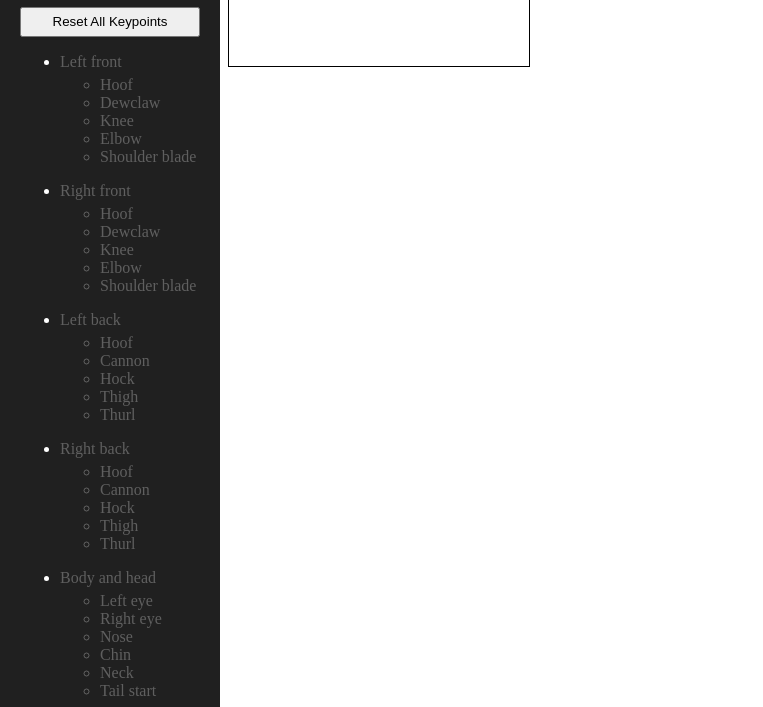
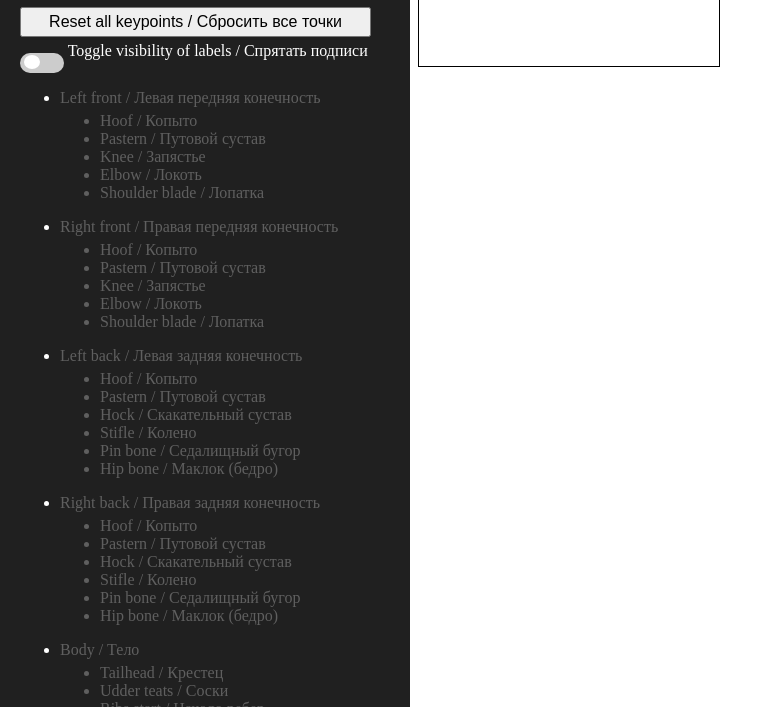
Before and after one commit to iegorval/keypointsLabellingTool, a plain HTML site: page index.html in a window 1280 px wide. Shown: the part 93-800 px from the top of the page, without its empty margins (0-763 px from the left). Drawn offline with Linux system fonts and the light colour scheme.

Commit message:
Added toggling of visibility for labels

```diff
--- a/css/styles.css
+++ b/css/styles.css
@@ -1,7 +1,7 @@
 /* The sidebar menu */
 .sidenav {
     height: 100%; /* Full-height: remove this if you want "auto" height */
-    width: 200px; /* Set the width of the sidebar */
+    width: 390px; /* Set the width of the sidebar */
     position: fixed; /* Fixed Sidebar (stay in place on scroll) */
     z-index: 1; /* Stay on top */
     top: 0; /* Stay at the top */
@@ -28,6 +28,7 @@
 
 .keypointsList {
     color: rgba(241, 241, 241, 0.3);
+    list-style: disc;
 }
 
 .categoryLabel {
@@ -45,7 +46,7 @@
 
 /* Style page content */
 .main {
-    margin-left: 210px; /* Same as the width of the sidebar */
+    margin-left: 400px; /* Same as the width of the sidebar */
     padding: 0px 10px;
 }
 
@@ -75,19 +76,26 @@ canvas{
 .canvasImage{
     z-index: 1;
     cursor: crosshair;
-    position: absolute;
+    position: relative;
     border: 1px solid black;
 }
 
 .keypointsContainer{
     z-index: 2;
     position: absolute;
+    top: 0px;
+    left: 0px;
+    width: 100%;
+    height: 100%;
     cursor: crosshair;
 }
 
 .keypointsButton{
     width: 90%;
     height: 30px;
+    font-size: 16px;
+    margin-bottom: 5px;
+    color: black;
 }
 
 .keypoint {
@@ -107,3 +115,66 @@ canvas{
     border: 1px solid black;
     color:rgb(32, 32, 32);
 }
+
+ /* The switch - the box around the slider */
+.switch {
+  position: relative;
+  display: inline-block;
+  width: 44px;
+  height: 20px;
+}
+
+/* Hide default HTML checkbox */
+.switch input {
+  opacity: 0;
+  width: 0;
+  height: 0;
+}
+
+/* The slider */
+.slider {
+  position: absolute;
+  cursor: pointer;
+  top: 0;
+  left: 0;
+  right: 0;
+  bottom: 0;
+  background-color: #ccc;
+  -webkit-transition: .4s;
+  transition: .4s;
+}
+
+.slider:before {
+  position: absolute;
+  content: "";
+  height: 14px;
+  width: 16px;
+  left: 4px;
+  bottom: 4px;
+  background-color: white;
+  -webkit-transition: .4s;
+  transition: .4s;
+}
+
+input:checked + .slider {
+  background-color: rgb(98, 98, 98);
+}
+
+input:focus + .slider {
+  box-shadow: 0 0 1px rgb(98, 98, 98);
+}
+
+input:checked + .slider:before {
+  -webkit-transform: translateX(20px);
+  -ms-transform: translateX(20px);
+  transform: translateX(20px);
+}
+
+/* Rounded sliders */
+.slider.round {
+  border-radius: 24px;
+}
+
+.slider.round:before {
+  border-radius: 50%;
+}
--- a/index.html
+++ b/index.html
@@ -7,58 +7,71 @@
 
     <body>
         <div class="sidenav">
-           <h1>Keypoints</h1>
-           <button class="keypointsButton" onclick="resetAllKeypoints()">Reset All Keypoints</button>
+            <h1>Cow Keypoints</h1>
+            <button id="reset_button" class="keypointsButton">Reset all keypoints / Сбросить все точки</button>
+            <label class="switch">
+                <input id="switch_visibility" type="checkbox">
+                <span class="slider round"></span>
+            </label> Toggle visibility of labels / Спрятать подписи
             <ul>
                <li id="left_front_list">
-                <span class="categoryLabel"><p>Left front</p></span>
+                    <span class="categoryLabel"><p>Left front / Левая передняя конечность</p></span>
                     <ul class="keypointsList">
-                    <li>Hoof</li>
-                    <li>Dewclaw</li>
-                    <li>Knee</li>
-                    <li>Elbow</li>
-                    <li>Shoulder blade</li>
+                        <li>Hoof / Копыто</li>
+                        <li>Pastern / Путовой сустав</li>
+                        <li>Knee / Запястье</li>
+                        <li>Elbow / Локоть</li>
+                        <li>Shoulder blade / Лопатка</li>
                     </ul>
                 </li>
                 <li id="right_front_list">
-                <span class="categoryLabel"><p>Right front</p></span>
+                    <span class="categoryLabel"><p>Right front / Правая передняя конечность</p></span>
                     <ul class="keypointsList">
-                    <li>Hoof</li>
-                    <li>Dewclaw</li>
-                    <li>Knee</li>
-                    <li>Elbow</li>
-                    <li>Shoulder blade</li>
+                        <li>Hoof / Копыто</li>
+                        <li>Pastern / Путовой сустав</li>
+                        <li>Knee / Запястье</li>
+                        <li>Elbow / Локоть</li>
+                        <li>Shoulder blade / Лопатка</li>
                     </ul>
                 </li>
                 <li id="left_back_list">
-                <span class="categoryLabel"><p>Left back</p></span>
+                    <span class="categoryLabel"><p>Left back / Левая задняя конечность</p></span>
                     <ul class="keypointsList">
-                    <li>Hoof</li>
-                    <li>Cannon</li>
-                    <li>Hock</li>
-                    <li>Thigh</li>
-                    <li>Thurl</li>
+                        <li>Hoof / Копыто</li>
+                        <li>Pastern / Путовой сустав</li>
+                        <li>Hock / Скакательный сустав</li>
+                        <li>Stifle / Колено</li>
+                        <li>Pin bone / Седалищный бугор</li>
+                        <li>Hip bone / Маклок (бедро)</li>
                     </ul>
                 </li>
                 <li id="right_back_list">
-                <span class="categoryLabel"><p>Right back</p></span>
+                    <span class="categoryLabel"><p>Right back / Правая задняя конечность</p></span>
                     <ul class="keypointsList">
-                    <li>Hoof</li>
-                    <li>Cannon</li>
-                    <li>Hock</li>
-                    <li>Thigh</li>
-                    <li>Thurl</li>
+                        <li>Hoof / Копыто</li>
+                        <li>Pastern / Путовой сустав</li>
+                        <li>Hock / Скакательный сустав</li>
+                        <li>Stifle / Колено</li>
+                        <li>Pin bone / Седалищный бугор</li>
+                        <li>Hip bone / Маклок (бедро)</li>
                     </ul>
                 </li>
-            <li id="body_head_list">
-                <span class="categoryLabel"><p>Body and head</p></span>
+                <li id="body_list">
+                    <span class="categoryLabel"><p>Body / Тело</p></span>
                     <ul class="keypointsList">
-                    <li>Left eye</li>
-                    <li>Right eye</li>
-                    <li>Nose</li>
-                    <li>Chin</li>
-                    <li>Neck</li>
-                    <li>Tail start</li>
+                        <li>Tailhead / Крестец</li>
+                        <li>Udder teats / Соски</li>
+                        <li>Ribs start / Начало ребер</li>
+                        <li>Neck / Середина шеи</li>
+                    </ul>
+                </li>
+                <li id="head_list">
+                    <span class="categoryLabel"><p>Head / Голова</p></span>
+                    <ul class="keypointsList">
+                        <li>Left eye / Левый глаз</li>
+                        <li>Right eye / Правый глаз</li>
+                        <li>Nose / Нос</li>
+                        <li>Chin / Подбородок</li>
                     </ul>
                 </li>
            </ul>
@@ -75,7 +88,7 @@
                 <img
                     id="img_labeling"
                     class="imgLabeling"
-                    src="https://cdn.britannica.com/55/174255-050-526314B6/brown-Guernsey-cow.jpg"
+                    src="https://cdn.pixabay.com/photo/2016/01/19/15/16/cow-1149204_960_720.jpg"
                 />
             </div>
         </div>
--- a/scripts/keypoints.js
+++ b/scripts/keypoints.js
@@ -16,6 +16,13 @@ window.addEventListener("DOMContentLoaded", function() {
     var image  = document.getElementById("img_labeling");
     var canvasImage = document.getElementById("canvas_image");
     var keypointsDiv = document.getElementById("keypoints_div");
+    var resetButton = document.getElementById("reset_button");
+    var toggleCheckbox = document.getElementById("switch_visibility");
+    keypointsDiv.addEventListener("click", addVisibleKeypoint);
+    keypointsDiv.addEventListener("contextmenu", addInvisibleKeypoint);
+    resetButton.addEventListener("click", resetAllKeypoints);
+    toggleCheckbox.addEventListener("click", toggleLabelsVisibility);
+
     keypoints = []; removedKeypoint = [];
     curCategoryKeypoints = 0; curCategoryIdx = 0;
     image.onload = function() {
@@ -63,10 +70,16 @@ function processKeypointsArray(x, y, vis, label) {
 }
 
 function addKeypointToHtml(x, y, vis, label, categoryIdx) {
+    var toggleCheckbox = document.getElementById("switch_visibility");
     var keypoint = document.createElement("span");
     label.classList.add("keypointLabel");
     label.style.left = x + 11;
     label.style.top = y + 11;
+    if (!toggleCheckbox.checked) {
+        label.style.visibility = 'visible';
+    } else {
+        label.style.visibility = 'hidden';
+    }
     keypoint.classList.add("keypoint");
     keypoint.style.backgroundColor = colorList[categoryIdx];
     if (vis) keypoint.style.opacity = 1.0;
@@ -115,7 +128,7 @@ function addVisibleKeypoint(event) {
 
 function resetAllKeypoints() {
     keypoints = [];
-    for (var categoryIdx = 0; categoryIdx <= Math.min(curCategoryIdx, keypointCategories.length); categoryIdx++) {
+    for (var categoryIdx = 0; categoryIdx <= Math.min(curCategoryIdx, keypointCategories.length-1); categoryIdx++) {
         var category = document.getElementById(keypointCategories[categoryIdx]);
         category.classList.remove("activeKeypoint");
         var curKeypoints = category.getElementsByTagName("li");
@@ -130,3 +143,18 @@ function resetAllKeypoints() {
     var keypointsDiv = document.getElementById("keypoints_div");
     keypointsDiv.innerHTML = "";
 }
+
+function toggleLabelsVisibility() {
+    var keypointsDiv = document.getElementById("keypoints_div");
+    var kp = keypointsDiv.children;
+    var toggleCheckbox = document.getElementById("switch_visibility");
+    for (var i = 0; i < kp.length; i++) {
+        if (kp[i].classList.item(0) === "keypointLabel") {
+            if (!toggleCheckbox.checked) {
+                kp[i].style.visibility = 'visible';
+            } else {
+                kp[i].style.visibility = 'hidden';
+            }
+        }
+    }
+}
```
Lines whose indentation alone changed are shown as unchanged.
